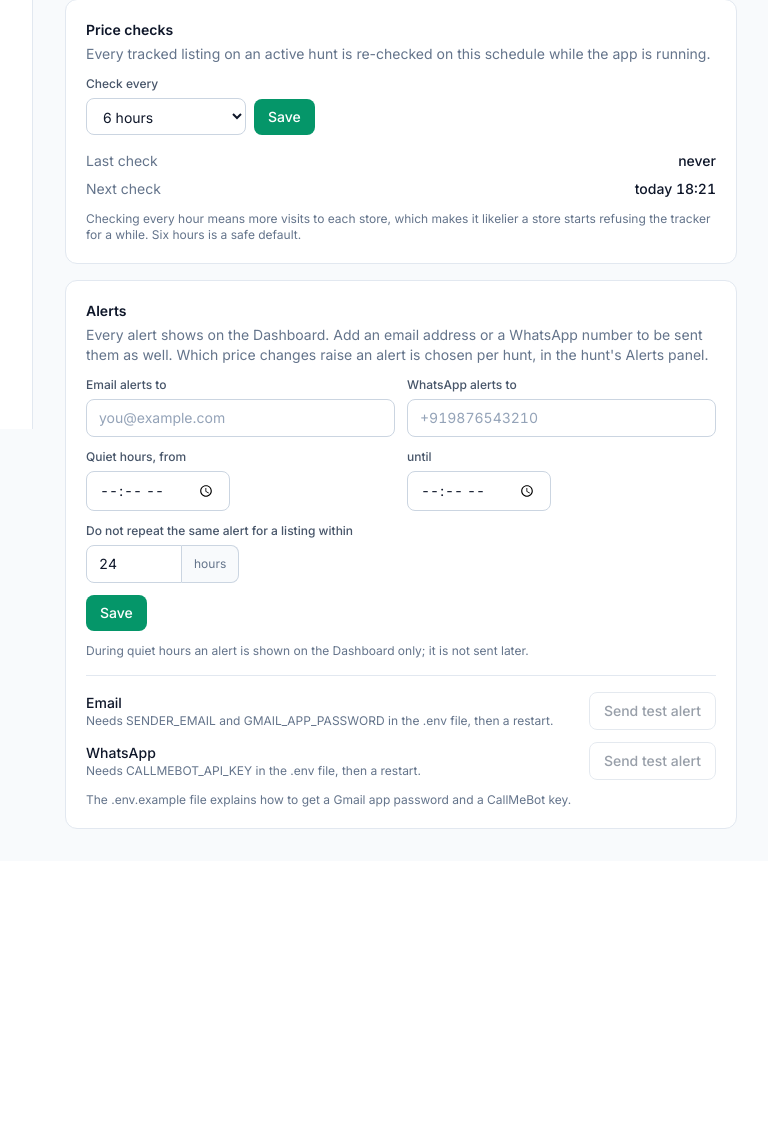
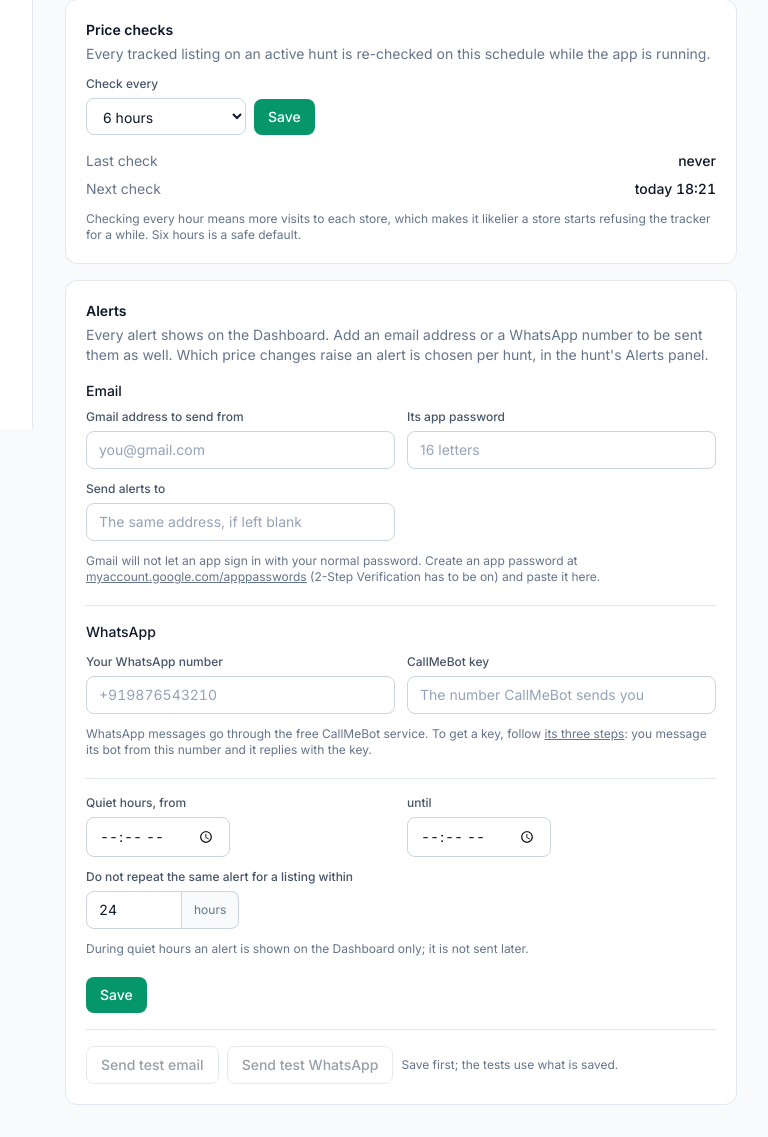
Before and after one commit to surya1203/laptop-tracker, a Flask app: page /settings in a window 1280 px wide. Shown: the part 371-1508 px from the top of the page, without its empty margins (207-975 px from the left). Before the commit the page ends 1200 px from the top, so only its background shows below. Run offline with Flask 3, Linux system fonts and the light colour scheme; data comes from the database, SQL or seed files in the repository; some libraries are stand-ins or nearby versions.

Commit message:
Alert sign-in details are entered in Settings, not .env
The Gmail address to send from, its app password and the CallMeBot key
are saved from the Settings page; .env values remain as a fallback.
Saved secrets are never shown back, and an empty box keeps the saved one.
Email alerts go to the sending address unless another is given.

Co-Authored-By: Claude Opus 5.5 <noreply@anthropic.com>

```diff
--- a/tracker/routes.py
+++ b/tracker/routes.py
@@ -230,12 +230,12 @@ def tracked_untrack(listing_id):
 
 def _settings_page(error=None, status=200, **typed):
     rows = get_db().execute("SELECT key, value FROM settings").fetchall()
-    config = current_app.config
+    mail = alerts.credentials(get_db(), scheduler.check_options(current_app.config)["mail"])
     return render_template(
         "settings.html", settings={**{row["key"]: row["value"] for row in rows}, **typed}, error=error,
-        schedule=_schedule(), intervals=scheduler.INTERVALS,
-        email_ready=bool(config["SENDER_EMAIL"] and config["GMAIL_APP_PASSWORD"]),
-        whatsapp_ready=bool(config["CALLMEBOT_API_KEY"]), cooldown=alerts.DEFAULT_COOLDOWN_HOURS,
+        schedule=_schedule(), intervals=scheduler.INTERVALS, sender=mail["sender"],
+        password_saved=bool(mail["password"]), key_saved=bool(mail["callmebot_key"]),
+        cooldown=alerts.DEFAULT_COOLDOWN_HOURS,
     ), status
 
 
@@ -257,10 +257,17 @@ def settings_checks():
 @bp.route("/settings/alerts", methods=["POST"])
 def settings_alerts():
     form = {key: " ".join(request.form.get(key, "").split()) for key in
-            ("notify_email", "notify_whatsapp", "quiet_start", "quiet_end", "alert_cooldown_hours")}
+            ("sender_email", "notify_email", "notify_whatsapp", "quiet_start", "quiet_end", "alert_cooldown_hours")}
+    # Secrets are never shown back in the form, so an empty box means "keep what is saved".
+    secrets = {key: "".join(request.form.get(key, "").split()) for key in ("gmail_app_password", "callmebot_api_key")}
     form["notify_whatsapp"] = re.sub(r"[\s-]", "", form["notify_whatsapp"])
     problem = None
-    if form["notify_email"] and not re.fullmatch(r"[^@\s]+@[^@\s]+\.[^@\s]+", form["notify_email"]):
+    email = r"[^@\s]+@[^@\s]+\.[^@\s]+"
+    if form["sender_email"] and not re.fullmatch(email, form["sender_email"]):
+        problem = "The address to send from does not look right."
+    elif secrets["gmail_app_password"] and not re.fullmatch(r"[A-Za-z]{16}", secrets["gmail_app_password"]):
+        problem = "A Gmail app password is 16 letters (Google shows it in four groups of four). It is not your normal Gmail password."
+    elif form["notify_email"] and not re.fullmatch(r"[^@\s]+@[^@\s]+\.[^@\s]+", form["notify_email"]):
         problem = "That email address does not look right."
     elif form["notify_whatsapp"] and not re.fullmatch(r"\+\d{10,15}", form["notify_whatsapp"]):
         problem = "Give the WhatsApp number with its country code, like +919876543210."
@@ -274,17 +281,20 @@ def settings_alerts():
         return _settings_page(alert_error=problem, status=422, **form)
     for key, value in form.items():
         set_setting(key, value)
+    for key, value in secrets.items():
+        if value:
+            set_setting(key, value)
     flash("Alert settings saved.")
     return redirect(url_for("main.settings"))
 
 
 @bp.route("/settings/test/<any(email, whatsapp):channel>", methods=["POST"])
 def settings_test(channel):
-    mail = scheduler.check_options(current_app.config)["mail"]
+    mail = alerts.credentials(get_db(), scheduler.check_options(current_app.config)["mail"])
     body = "This is a test alert from Laptop Tracker. If you can read it, this channel works."
     try:
         if channel == "email":
-            address = get_setting("notify_email")
+            address = get_setting("notify_email") or mail["sender"]
             if not address:
                 raise RuntimeError("Save an email address first.")
             alerts.send_email(mail, address, "Laptop Tracker test alert", body)
--- a/tracker/templates/settings.html
+++ b/tracker/templates/settings.html
@@ -57,15 +57,40 @@
     <section class="card p-5">
         <h2 class="text-sm font-semibold">Alerts</h2>
         <p class="muted mt-1 text-sm">Every alert shows on the Dashboard. Add an email address or a WhatsApp number to be sent them as well. Which price changes raise an alert is chosen per hunt, in the hunt's Alerts panel.</p>
-        <form method="post" action="{{ url_for('main.settings_alerts') }}" class="mt-3 grid gap-3 sm:grid-cols-2" novalidate>
+        <form method="post" action="{{ url_for('main.settings_alerts') }}" class="mt-4 space-y-5" novalidate>
+            <fieldset class="grid gap-3 sm:grid-cols-2">
+                <legend class="mb-2 text-sm font-medium">Email</legend>
                 <div>
-                <label class="label" for="f-notify_email">Email alerts to</label>
-                <input class="field" id="f-notify_email" name="notify_email" type="email" value="{{ settings.get('notify_email') or '' }}" placeholder="you@example.com" autocomplete="email">
+                    <label class="label" for="f-sender_email">Gmail address to send from</label>
+                    <input class="field" id="f-sender_email" name="sender_email" type="email" value="{{ settings.get('sender_email') or sender }}" placeholder="you@gmail.com" autocomplete="email">
                 </div>
                 <div>
-                <label class="label" for="f-notify_whatsapp">WhatsApp alerts to</label>
+                    <label class="label" for="f-gmail_app_password">Its app password</label>
+                    <input class="field" id="f-gmail_app_password" name="gmail_app_password" type="password" value=""
+                           placeholder="{{ 'Saved. Type a new one to replace it' if password_saved else '16 letters' }}" autocomplete="off">
+                </div>
+                <div>
+                    <label class="label" for="f-notify_email">Send alerts to</label>
+                    <input class="field" id="f-notify_email" name="notify_email" type="email" value="{{ settings.get('notify_email') or '' }}" placeholder="The same address, if left blank" autocomplete="email">
+                </div>
+                <p class="muted text-xs sm:col-span-2">Gmail will not let an app sign in with your normal password. Create an app password at <a class="underline" href="https://myaccount.google.com/apppasswords" target="_blank" rel="noopener noreferrer">myaccount.google.com/apppasswords</a> (2-Step Verification has to be on) and paste it here.</p>
+            </fieldset>
+            <fieldset class="grid gap-3 border-t border-slate-200 pt-4 dark:border-slate-800 sm:grid-cols-2">
+                <legend class="sr-only">WhatsApp</legend>
+                <p class="text-sm font-medium sm:col-span-2">WhatsApp</p>
+                <div>
+                    <label class="label" for="f-notify_whatsapp">Your WhatsApp number</label>
                     <input class="field tabular-nums" id="f-notify_whatsapp" name="notify_whatsapp" value="{{ settings.get('notify_whatsapp') or '' }}" placeholder="+919876543210" inputmode="tel" autocomplete="tel">
                 </div>
+                <div>
+                    <label class="label" for="f-callmebot_api_key">CallMeBot key</label>
+                    <input class="field" id="f-callmebot_api_key" name="callmebot_api_key" type="password" value=""
+                           placeholder="{{ 'Saved. Type a new one to replace it' if key_saved else 'The number CallMeBot sends you' }}" autocomplete="off">
+                </div>
+                <p class="muted text-xs sm:col-span-2">WhatsApp messages go through the free CallMeBot service. To get a key, follow <a class="underline" href="https://www.callmebot.com/blog/free-api-whatsapp-messages/" target="_blank" rel="noopener noreferrer">its three steps</a>: you message its bot from this number and it replies with the key.</p>
+            </fieldset>
+            <fieldset class="grid gap-3 border-t border-slate-200 pt-4 dark:border-slate-800 sm:grid-cols-2">
+                <legend class="sr-only">Timing</legend>
                 <div>
                     <label class="label" for="f-quiet_start">Quiet hours, from</label>
                     <input class="field w-36 tabular-nums" id="f-quiet_start" name="quiet_start" type="time" value="{{ settings.get('quiet_start') or '' }}">
@@ -74,45 +99,28 @@
                     <label class="label" for="f-quiet_end">until</label>
                     <input class="field w-36 tabular-nums" id="f-quiet_end" name="quiet_end" type="time" value="{{ settings.get('quiet_end') or '' }}">
                 </div>
-            <div>
+                <div class="sm:col-span-2">
                     <label class="label" for="f-alert_cooldown_hours">Do not repeat the same alert for a listing within</label>
                     <div class="flex">
                         <input class="field w-24 rounded-r-none tabular-nums" id="f-alert_cooldown_hours" name="alert_cooldown_hours" value="{{ settings.get('alert_cooldown_hours') or cooldown }}" inputmode="numeric">
                         <span class="unit">hours</span>
                     </div>
                 </div>
-            <div class="flex items-end sm:col-span-2">
+                <p class="muted text-xs sm:col-span-2">During quiet hours an alert is shown on the Dashboard only; it is not sent later.</p>
+            </fieldset>
+            {% if settings.get('alert_error') %}<p class="field-error" role="alert">{{ settings.get('alert_error') }}</p>{% endif %}
             <button class="btn btn-primary">Save</button>
+        </form>
+
+        <div class="mt-4 flex flex-wrap items-center gap-2 border-t border-slate-200 pt-4 dark:border-slate-800">
+            <form method="post" action="{{ url_for('main.settings_test', channel='email') }}">
+                <button class="btn btn-secondary" {{ '' if sender and password_saved else 'disabled' }}>Send test email</button>
+            </form>
+            <form method="post" action="{{ url_for('main.settings_test', channel='whatsapp') }}">
+                <button class="btn btn-secondary" {{ '' if key_saved and settings.get('notify_whatsapp') else 'disabled' }}>Send test WhatsApp</button>
+            </form>
+            <span class="muted text-xs">Save first; the tests use what is saved.</span>
         </div>
-        </form>
-        {% if settings.get('alert_error') %}<p class="field-error" role="alert">{{ settings.get('alert_error') }}</p>{% endif %}
-        <p class="muted mt-3 text-xs">During quiet hours an alert is shown on the Dashboard only; it is not sent later.</p>
-
-        <dl class="mt-4 space-y-3 border-t border-slate-200 pt-4 text-sm dark:border-slate-800">
-            <div class="flex flex-wrap items-center justify-between gap-3">
-                <dt>
-                    <span class="font-medium">Email</span>
-                    <span class="muted block text-xs">{{ 'Sending account is set up.' if email_ready else 'Needs SENDER_EMAIL and GMAIL_APP_PASSWORD in the .env file, then a restart.' }}</span>
-                </dt>
-                <dd>
-                    <form method="post" action="{{ url_for('main.settings_test', channel='email') }}">
-                        <button class="btn btn-secondary" {{ '' if email_ready and settings.get('notify_email') else 'disabled' }}>Send test alert</button>
-                    </form>
-                </dd>
-            </div>
-            <div class="flex flex-wrap items-center justify-between gap-3">
-                <dt>
-                    <span class="font-medium">WhatsApp</span>
-                    <span class="muted block text-xs">{{ 'CallMeBot key is set up.' if whatsapp_ready else 'Needs CALLMEBOT_API_KEY in the .env file, then a restart.' }}</span>
-                </dt>
-                <dd>
-                    <form method="post" action="{{ url_for('main.settings_test', channel='whatsapp') }}">
-                        <button class="btn btn-secondary" {{ '' if whatsapp_ready and settings.get('notify_whatsapp') else 'disabled' }}>Send test alert</button>
-                    </form>
-                </dd>
-            </div>
-        </dl>
-        <p class="muted mt-3 text-xs">The .env.example file explains how to get a Gmail app password and a CallMeBot key.</p>
     </section>
 </div>
 {% endblock %}
```
Also changed, not shown: tracker/alerts.py (+18 -4 lines), README.md, 1 other file. Lines whose indentation alone changed are shown as unchanged.
